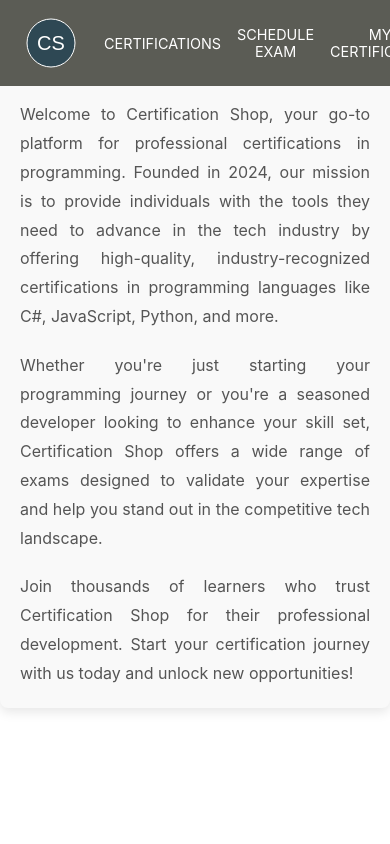
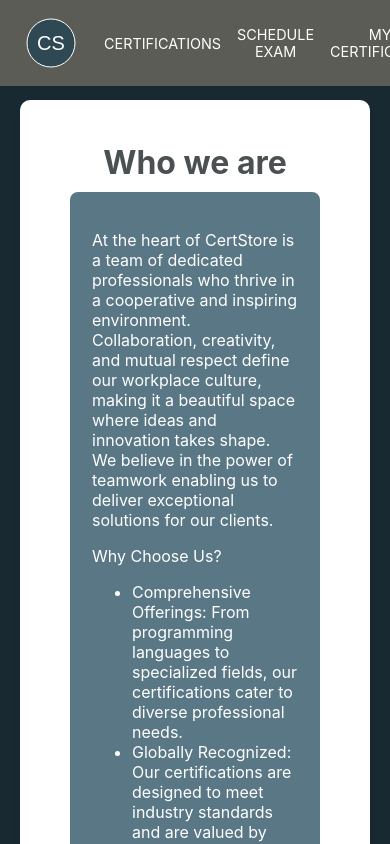
Before and after one commit to ppcbc/certstoreui, a React (Create React App) app: page /about-us in a window 390 px wide. Shown: the top 844 px of the page. Built offline with nearby package versions, Linux system fonts and the light colour scheme.

Commit message:
About.css-About.js Home.js-Home.css

```diff
--- a/src/components/About.js
+++ b/src/components/About.js
@@ -1,29 +1,47 @@
 import React from "react";
 import "../css/About.css";
+import ProfileCard from "./ProfileCard";
+import Footer from "./Footer";
 
 function About() {
   return (
+  <div>
     <div className="about-container">
-      <h1>About Us</h1>
-      <p>
-        Welcome to Certification Shop, your go-to platform for professional
-        certifications in programming. Founded in 2024, our mission is to
-        provide individuals with the tools they need to advance in the tech
-        industry by offering high-quality, industry-recognized certifications in
-        programming languages like C#, JavaScript, Python, and more.
-      </p>
-      <p>
-        Whether you're just starting your programming journey or you're a
-        seasoned developer looking to enhance your skill set, Certification Shop
-        offers a wide range of exams designed to validate your expertise and
-        help you stand out in the competitive tech landscape.
-      </p>
-      <p>
-        Join thousands of learners who trust Certification Shop for their
-        professional development. Start your certification journey with us today
-        and unlock new opportunities!
-      </p>
+
+      <div className="about-box">
+          <h1 className="h1-about"> Who we are </h1>
+          <div className="text-about-p">
+                <p>
+                    At the heart of CertStore is a team of dedicated
+                    professionals who thrive in a cooperative and inspiring environment.
+                    Collaboration, creativity, and mutual respect define our workplace culture,
+                    making it a beautiful space where ideas and innovation takes shape.
+                    We believe in the power of teamwork enabling us to deliver exceptional solutions for our clients.
+                </p>
+                  <p>Why Choose Us?</p>
+                      <ul>
+                        <li>Comprehensive Offerings: From programming languages to specialized fields, our certifications cater to diverse professional needs.</li>
+                          <li>Globally Recognized: Our certifications are designed to meet industry standards and are valued by employers worldwide.</li>
+                          <li>Flexible and Convenient: Learn and certify at your own pace with our user-friendly platform, available anytime, anywhere.</li>
+                      </ul>
+
+            </div>
+           <div className="box-cards">
+                    <ProfileCard avatar='https://i.imgur.com/yXOvdOSs.jpg' name="Mantzinos Efthimios" occupation="Leader  Software Engineer" interest="Developing,Gaming"/>
+                    <ProfileCard avatar='' name="Pattichi Ioanna" occupation="FullStack Software Engineer" interest="Foreign languages. Exploring new places and cultures."/>
+                    <ProfileCard avatar='' name="Laoudis Kostas" occupation="Frontend Software Engineer"/>
+                    <ProfileCard avatar='' name="Antonopoulos Zois" occupation="Backend Software Engineer"/>
+                    <ProfileCard avatar='' name="Gkarlaouni Christina" occupation="Backend Software Engineer" interest="Beekeeping,Speleology"/>
+                    <ProfileCard avatar='' name="Efstratiou Nikos" occupation="FullStack Software Engineer"/>
+             </div>
+        </div>
     </div>
+
+
+     <div>
+     <Footer color={"var(--color4)"} />
+   </div>
+   </div>
   );
 }
 
--- a/src/components/Home.js
+++ b/src/components/Home.js
@@ -43,15 +43,24 @@ export default function Home() {
       <div className="my-home">
         <h1>Welcome to the Certification Shop</h1>
         <hr className="divider" />
-        <p>
-          Lorem ipsum dolor sit amet, consectetur adipiscing elit, sed do
-          eiusmod tempor incididunt ut labore et dolore magna aliqua. Ut enim ad
-          minim veniam, quis nostrud exercitation ullamco laboris nisi ut
-          aliquip ex ea commodo consequat. Duis aute irure dolor in
-          reprehenderit in voluptate velit esse cillum dolore eu fugiat nulla
-          pariatur. Excepteur sint occaecat cupidatat non proident, sunt in
-          culpa qui officia deserunt mollit anim id est laborum.
+        <p className="main-text">
+        Welcome to the Certification Shop, your go-to platform for professional certifications in programming.
+        Founded in 2024, our mission is to provide individuals with the tools they need to advance in the
+        tech industry by offering high-quality, industry-recognized certifications in programming languages
+        like C#, JavaScript, Python, and more.
+        Whether you're just starting your programming journey or you're a seasoned developer looking to enhance your skill set,
+        Certification Shop offers a wide range of exams designed to validate your expertise and help you stand out
+        in the competitive tech landscape.
+        Join thousands of learners who trust Certification Shop for their professional development.
+        Start your certification journey with us today and unlock new opportunities!
+       <p className="question-certify">
+          <p>Ready to Get Certified?</p>
+          <p>Browse our certification programs today and take the next
+            step in your journey to excellence.
+          </p>
         </p>
+        </p>
+
 
         <div className="preview-certifications">
           <h1>Available Certifications</h1>
--- a/src/css/About.css
+++ b/src/css/About.css
@@ -1,42 +1,69 @@
 /* About.css */
+
 .about-container {
-  max-width: 900px;
-  margin: 0 auto;
-  padding: 40px;
-  background-color: #f9f9f9;
-  border-radius: 8px;
-  box-shadow: 0 4px 12px rgba(0, 0, 0, 0.1);
-  text-align: center;
+
+  background-color: var(--color5);
+  background-image: -moz-linear-gradient("");
+  color: var(--color9);
+  padding: 40px 20px;
+  min-height: 100vh;
+  display: flex;
+  justify-content: center;
+  align-items: center;
+  position: relative;
+  margin-top: 40px;
 }
 
-.about-container h1 {
-  font-size: 2.5rem;
-  color: #333;
-  margin-bottom: 20px;
+.about-container .text-about-p{
+  position: relative;
+  margin: 10px; /* Optional spacing below the text */
+  padding: 20px;
+  border: 2px solid var(--color7);
+  border-radius:8px;
+  color: var(--color1);
+  background-color: var(--color7);
+
 }
 
-.about-container p {
-  font-size: 1.1rem;
-  line-height: 1.8;
-  color: #555;
-  margin-bottom: 20px;
-  text-align: justify;
+
+.about-box .h1-about {
+  font-size: 2rem; /* Larger heading for the wider box */
+  margin: 3px 10px; /* Space below the heading */
+  margin-bottom: 10px; /* Space below the heading */
+  color: var(--color8); /* Match the palette */
+  text-align: center; /* Keep the heading centered */
 }
 
-.about-container p:last-child {
-  margin-bottom: 0;
+.about-box{
+    background-color: var(--color1); /* White background for contrast */
+    border-radius: 10px; /* Rounded corners */
+    box-shadow: 0 4px 6px rgba(0, 0, 0, 0.1); /* Subtle shadow for depth */
+    padding: 40px; /* Increased padding for a spacious layout */
+    /*text-align: left; !* Align text to the left for a form layout *!*/
+    width: 800px; /* Increased width for the box */
+    transform: translateY(20px);
 }
 
-@media (max-width: 768px) {
-  .about-container {
-    padding: 20px;
+
+  .box-cards{
+  display: grid;
+  grid-template-columns: repeat(3, 1fr);
+  grid-template-rows: repeat(2, auto);
+  gap: 10px; /* Space between cards */
+  padding: 16px;
   }
 
-  .about-container h1 {
-    font-size: 2rem;
+  .profile-card{
+    text-size-adjust: none;
+    text-align: center;
+    box-shadow: rgba(100, 100, 111, 0.2) 0px 7px 29px 0px ;
+    width : auto;
+    padding: 2rem;
+    border-radius: 8px;
+
   }
 
-  .about-container p {
-    font-size: 1rem;
+  .h2-card{
+    font-weight: 900;
+    font-size: medium;
   }
-}
--- a/src/css/Home.css
+++ b/src/css/Home.css
@@ -41,7 +41,7 @@
 }
 
 /* Style for p (paragraph) */
-.my-home p {
+.my-home .main-text {
   color: lightgray;
   font-size: 1.2rem; /* Slightly larger text for the paragraph */
   max-width: 850px;
@@ -163,3 +163,13 @@
 .certification-link {
   text-decoration: none;
 }
+
+.question-certify {
+  color: lightgray;
+  font-weight: 500;
+  font-size: 2rem; /* Larger font size for the heading */
+  margin-bottom: 10px; /* Space between heading and paragraph */
+  padding-bottom: 10px; /* Space between heading text and line */
+  letter-spacing: 0.5px;
+
+}
```
